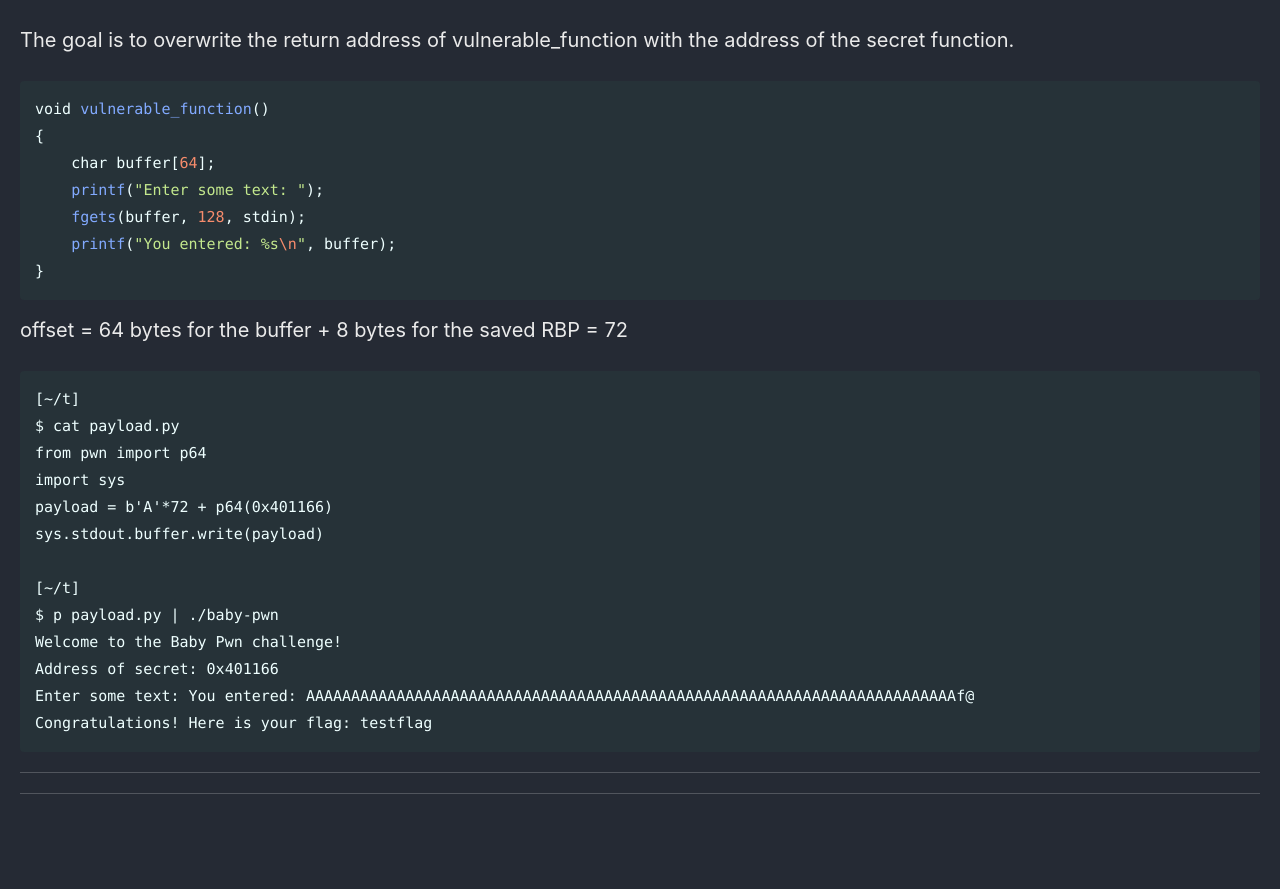
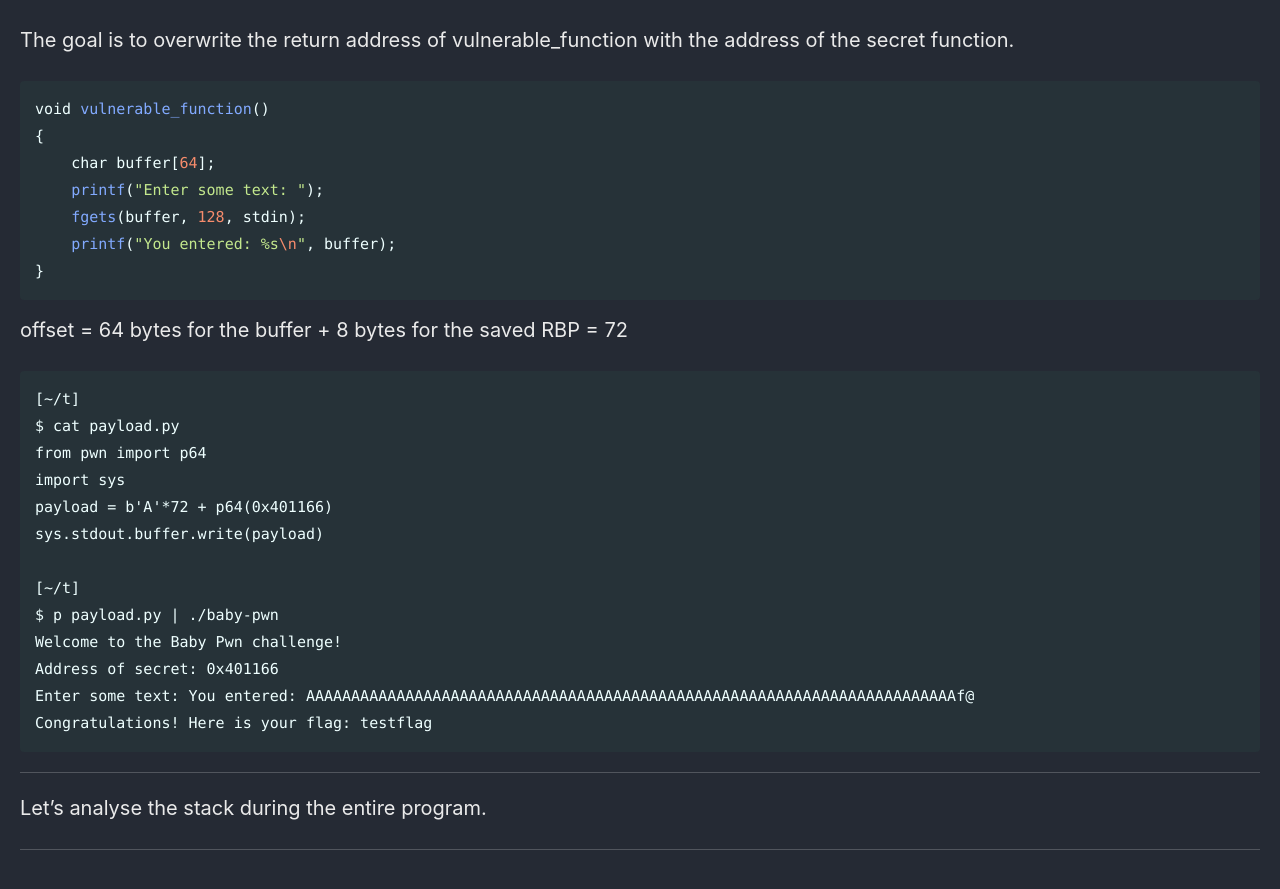
Before and after one commit to Connor-McCartney/Connor-McCartney.github.io, a Jekyll site: the page built from _pages/misc/pwn.md, in a window 1280 px wide and 900 px high, scrolled down 29748 px. Shown: the top 889 px of the window. Built offline with Jekyll 4.4.1, drawn with Linux system fonts in a browser that asks for light colours; cached includes are drawn as plain includes; before the commit the page ends 30592 px from its top, so only the background shows below that.

Commit message:
Update pwn.md

```diff
--- a/_pages/misc/pwn.md
+++ b/_pages/misc/pwn.md
@@ -1242,5 +1242,6 @@ Congratulations! Here is your flag: testflag
 
 ---
 
+Let's analyse the stack during the entire program.
 
 ---
```
